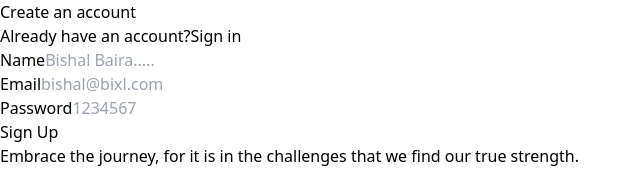
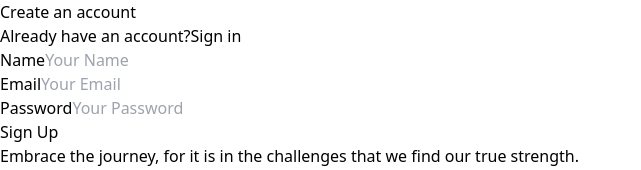
Before and after one commit to bixl007/Pen-And-Pulse, a React (Vite) app in the folder frontend/: page / in a window 1280 px wide. Shown: the top 170 px of the page, without its empty margins (0-641 px from the left). Built offline with nearby package versions, Linux system fonts and the light colour scheme.

Commit message:
Fix: Signup/Signin placeholder

```diff
--- a/frontend/src/components/Auth.tsx
+++ b/frontend/src/components/Auth.tsx
@@ -66,7 +66,7 @@ export const Auth = ({ type }: { type: "signup" | "signin" }) => {
             {type === "signup" && (
               <LabelledInput
                 label="Name"
-                placeholder="Bishal Baira....."
+                placeholder="Your Name"
                 onChange={(e) => {
                   setPostInputs({
                     ...postInputs,
@@ -78,7 +78,7 @@ export const Auth = ({ type }: { type: "signup" | "signin" }) => {
 
             <LabelledInput
               label="Email"
-              placeholder="bishal@bixl.com"
+              placeholder="Your Email"
               onChange={(e) => {
                 setPostInputs({
                   ...postInputs,
@@ -89,7 +89,7 @@ export const Auth = ({ type }: { type: "signup" | "signin" }) => {
             <LabelledInput
               label="Password"
               type="password"
-              placeholder="1234567"
+              placeholder="Your Password"
               onChange={(e) => {
                 setPostInputs({
                   ...postInputs,
```
